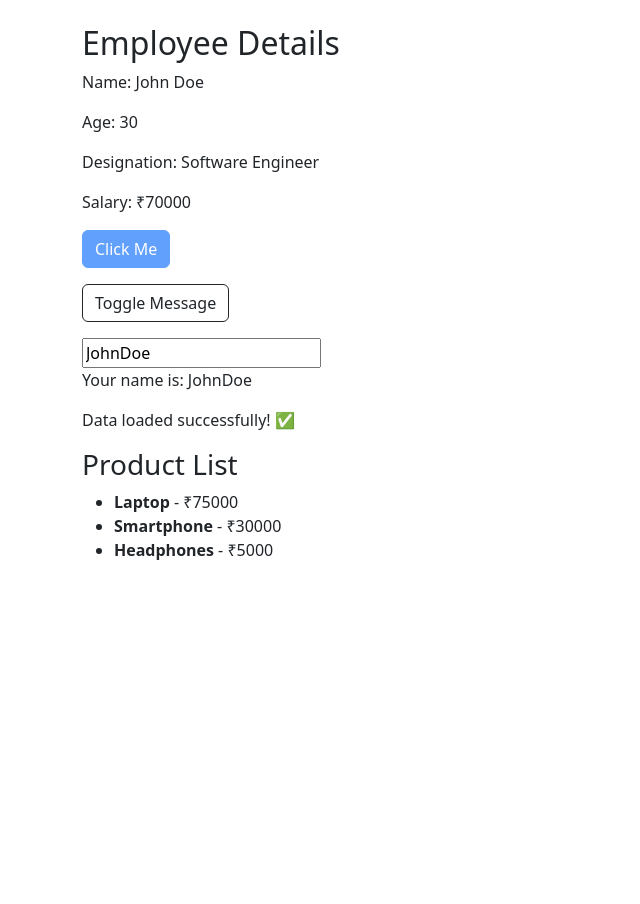
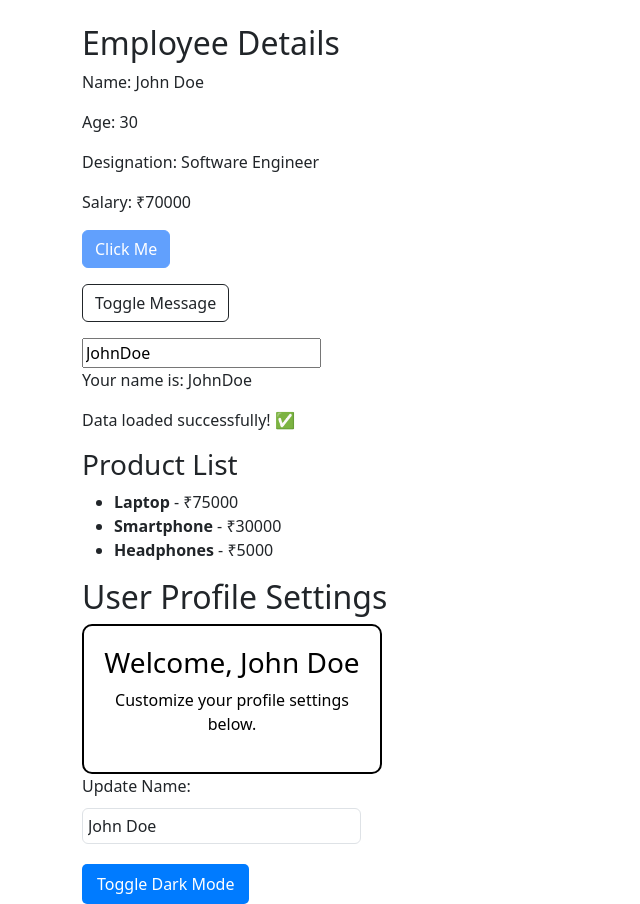
Before and after one commit to SenKanna43/AngularConcepts, an Angular app in the folder angularConcepts/: page / in a window 1280 px wide. Shown: the whole page, without its empty margins (0-640 px from the left). Before the commit the page ends 800 px from the top, so only its background shows below. Built offline with nearby package versions, Linux system fonts and the light colour scheme.

Commit message:
attribute directive

```diff
--- /dev/null
+++ b/angularConcepts/src/app/Attribute Directive/profile/profile.component.css
@@ -0,0 +1,31 @@
+.profile-card {
+    width: 300px;
+    padding: 20px;
+    border-radius: 10px;
+    text-align: center;
+    transition: background-color 0.3s ease, color 0.3s ease;
+  }
+
+  .dark-mode {
+    border: 2px solid white;
+  }
+
+  .light-mode {
+    border: 2px solid black;
+  }
+
+  button {
+    margin-top: 10px;
+    padding: 8px 15px;
+    border: none;
+    cursor: pointer;
+    background-color: #007bff;
+    color: white;
+    border-radius: 5px;
+  }
+
+  input {
+    margin: 10px 0;
+    padding: 5px;
+    width: 100%;
+  }
--- /dev/null
+++ b/angularConcepts/src/app/Attribute Directive/profile/profile.component.html
@@ -0,0 +1,23 @@
+<h2>User Profile Settings</h2>
+
+<!-- User Profile Card -->
+<div class="profile-card" [ngClass]="{ 'dark-mode': isDarkMode, 'light-mode': !isDarkMode }"
+    [ngStyle]="{ 'background-color': cardColor, 'color': textColor }">
+    <h3>Welcome, {{ userName }}</h3>
+    <p>Customize your profile settings below.</p>
+</div>
+
+<!-- Name Input (Two-way Binding using ngModel) -->
+<label>Update Name:</label>
+<input type="text" [(ngModel)]="userName" placeholder="Enter your name" class="form-control w-25" />
+
+<!-- Theme Toggle Button -->
+<button (click)="toggleTheme()">Toggle {{ isDarkMode ? 'Light' : 'Dark' }} Mode</button>
+
+<!-- Attribute Directive Types  -->
+
+<!--
+[ngClass] - applies multiple classes
+[ngStyle] - applies inline styles
+[(ngModel)] - two way data binding
+-->
--- /dev/null
+++ b/angularConcepts/src/app/Attribute Directive/profile/profile.component.ts
@@ -0,0 +1,22 @@
+import { CommonModule } from '@angular/common';
+import { Component } from '@angular/core';
+import { FormsModule } from '@angular/forms';
+
+@Component({
+  selector: 'app-profile',
+  imports: [CommonModule,FormsModule],
+  templateUrl: './profile.component.html',
+  styleUrl: './profile.component.css'
+})
+export class ProfileComponent {
+  userName = 'John Doe';
+  isDarkMode = false;
+  cardColor = 'white';
+  textColor = 'black';
+
+  toggleTheme() {
+    this.isDarkMode = !this.isDarkMode;
+    this.cardColor = this.isDarkMode ? '#333' : 'white';
+    this.textColor = this.isDarkMode ? 'white' : 'black';
+  }
+}
--- a/angularConcepts/src/app/app.component.html
+++ b/angularConcepts/src/app/app.component.html
@@ -18,5 +18,9 @@
    <div class="mt-3">
     <app-product-list/>
    </div>
+   <div class="mt-3">
+    <app-profile/>
+   </div>
+
 
 </div>
--- a/angularConcepts/src/app/app.component.ts
+++ b/angularConcepts/src/app/app.component.ts
@@ -5,10 +5,11 @@ import { ToggleComponent } from "./Event Binding/toggle/toggle.component";
 import { UserComponent } from "./Two-way Data Binding/user/user.component";
 import { LoadingComponent } from "./ngIf structural directive/loading/loading.component";
 import { ProductListComponent } from "./ngFor structural directive/product-list/product-list.component";
+import { ProfileComponent } from "./Attribute Directive/profile/profile.component";
 
 @Component({
   selector: 'app-root',
-  imports: [EmployeeComponent, ButtonComponent, ToggleComponent, UserComponent, LoadingComponent, ProductListComponent],
+  imports: [EmployeeComponent, ButtonComponent, ToggleComponent, UserComponent, LoadingComponent, ProductListComponent, ProfileComponent],
   templateUrl: './app.component.html',
   styleUrl: './app.component.css'
 })
```
Also changed, not shown: 1 other file (tests, documents, lock files or other folders).
